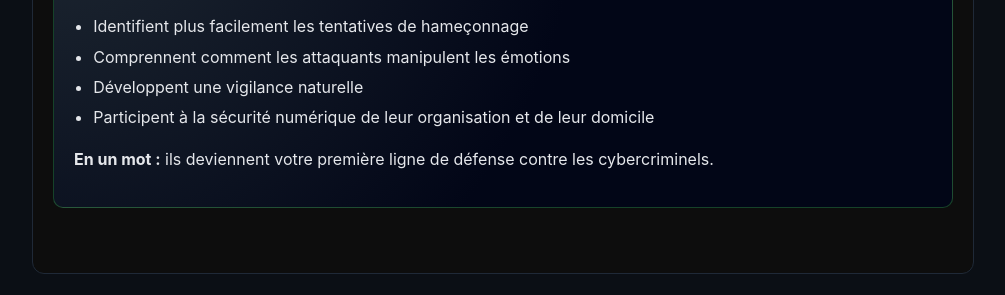
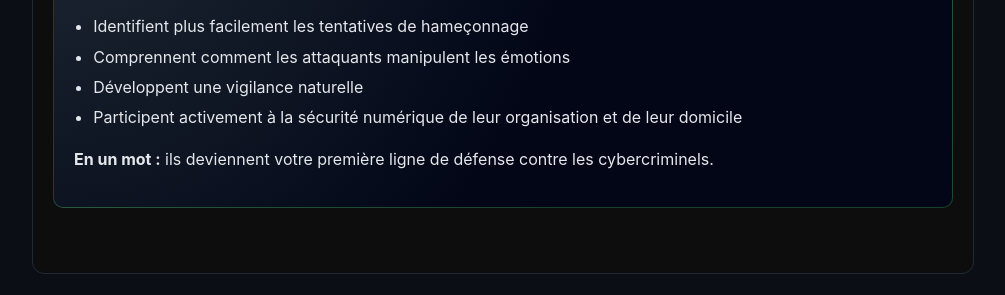
Before and after one commit to sqltemp/portfolio, a Jekyll site: the page projects/phares/formation.html, which Jekyll copies as it is, in a window 1280 px wide and 900 px high, scrolled down 2411 px. Shown: the part 602-897 px from the top of the window, without its empty margins (137-1142 px from the left). Built offline with Jekyll 4.4.1, drawn with Linux system fonts in a browser that asks for light colours.

Commit message:
Update formation.html

```diff
--- a/projects/phares/formation.html
+++ b/projects/phares/formation.html
@@ -248,7 +248,7 @@
         <li>Identifient plus facilement les tentatives de hameçonnage</li>
         <li>Comprennent comment les attaquants manipulent les émotions</li>
         <li>Développent une vigilance naturelle</li>
-        <li>Participent à la sécurité numérique de leur organisation et de leur domicile</li>
+        <li>Participent activement à la sécurité numérique de leur organisation et de leur domicile</li>
       </ul>
       <p><strong>En un mot&nbsp;:</strong> ils deviennent votre première ligne de défense contre les cybercriminels.</p>
     </div>
```
